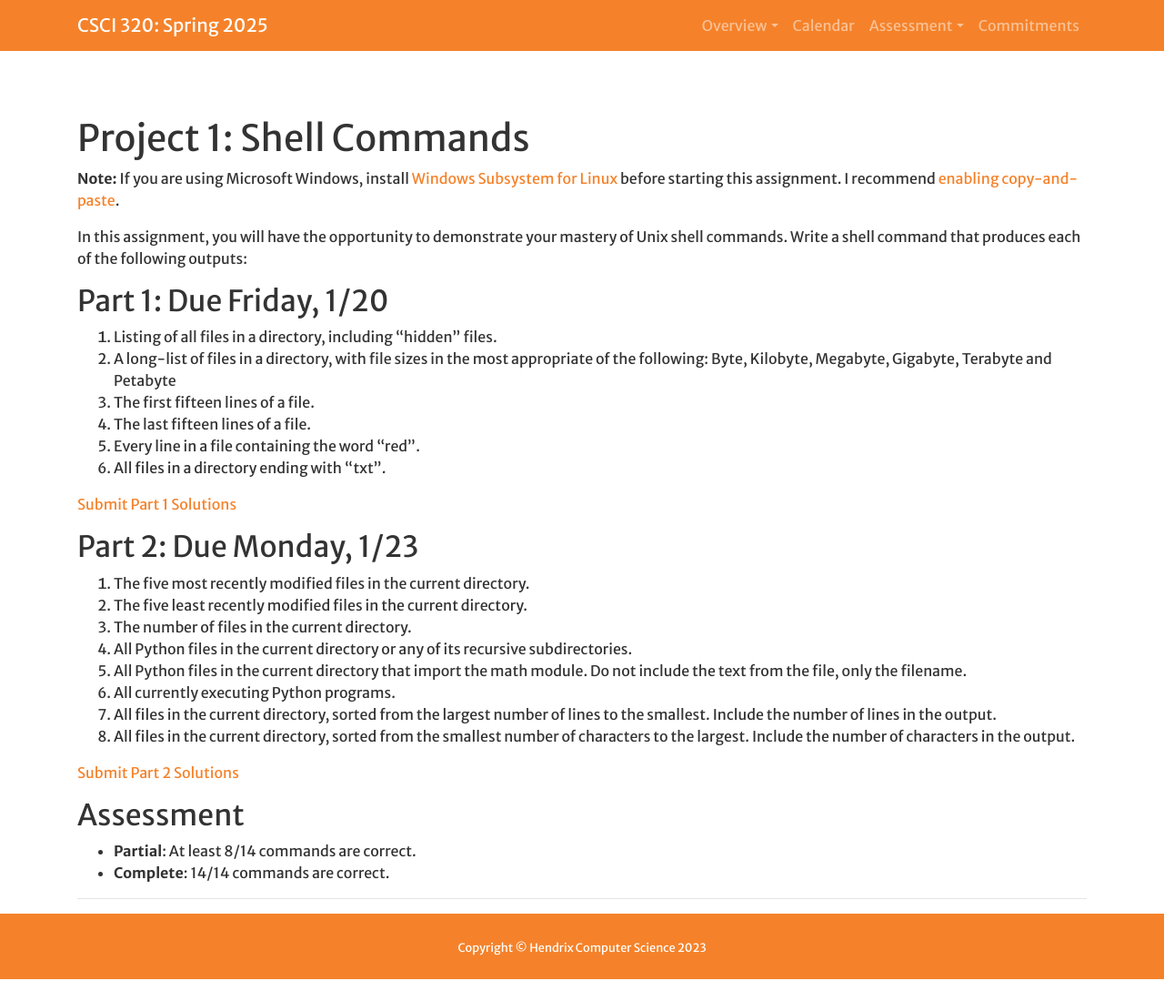
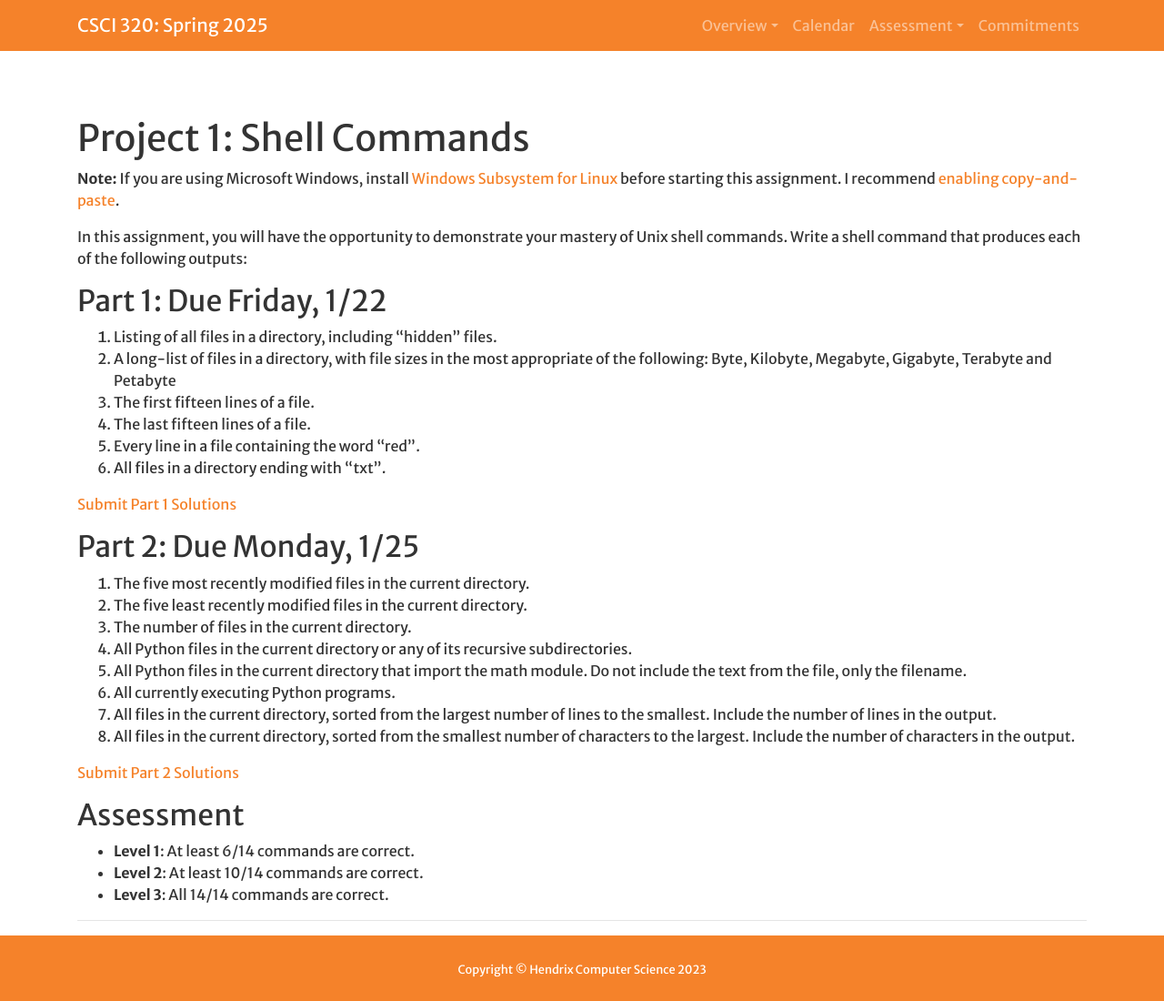
Before and after one commit to Hendrix-CS/csci320, a Jekyll site: the page built from projects/shell_commands.md, in a window 1280 px wide and 1100 px high. Shown: the whole window at 91% size. Built offline with Jekyll 4.4.1, drawn with Linux system fonts in a browser that asks for light colours; a script that is not in the unit is left out.

Commit message:
Update shell_commands.md

```diff
--- a/projects/shell_commands.md
+++ b/projects/shell_commands.md
@@ -12,7 +12,7 @@ before starting this assignment. I recommend [enabling copy-and-paste](https://d
 In this assignment, you will have the opportunity to demonstrate your mastery of
 Unix shell commands. Write a shell command that produces each of the following outputs:
 
-## Part 1: Due Friday, 1/20
+## Part 1: Due Friday, 1/22
 1. Listing of all files in a directory, including "hidden" files.
 2. A long-list of files in a directory, with file sizes in the most appropriate of the following: Byte, Kilobyte, Megabyte, Gigabyte, Terabyte and Petabyte
 3. The first fifteen lines of a file.
@@ -22,7 +22,7 @@ Unix shell commands. Write a shell command that produces each of the following o
 
 [Submit Part 1 Solutions](https://docs.google.com/forms/d/e/1FAIpQLSeCS8Jwi9OSJmfnUQEHCS3GH845gVi2wPY6m-K_DfGU3FXhwg/viewform?usp=sf_link)
 
-## Part 2: Due Monday, 1/23
+## Part 2: Due Monday, 1/25
 1. The five most recently modified files in the current directory.
 2. The five least recently modified files in the current directory.
 3. The number of files in the current directory.
@@ -35,7 +35,8 @@ Unix shell commands. Write a shell command that produces each of the following o
 [Submit Part 2 Solutions](https://docs.google.com/forms/d/e/1FAIpQLSc48Ht3M2q5qpdN-x9qy7-Ro0FOnVyrBlJqhOerv9t-kLJPEA/viewform?usp=sf_link)
 
 ## Assessment
-* **Partial**: At least 8/14 commands are correct.
-* **Complete**: 14/14 commands are correct.
+* **Level 1**: At least 6/14 commands are correct.
+* **Level 2**: At least 10/14 commands are correct.
+* **Level 3**: All 14/14 commands are correct.
 
 ------------------------------------------------------------------------
```
